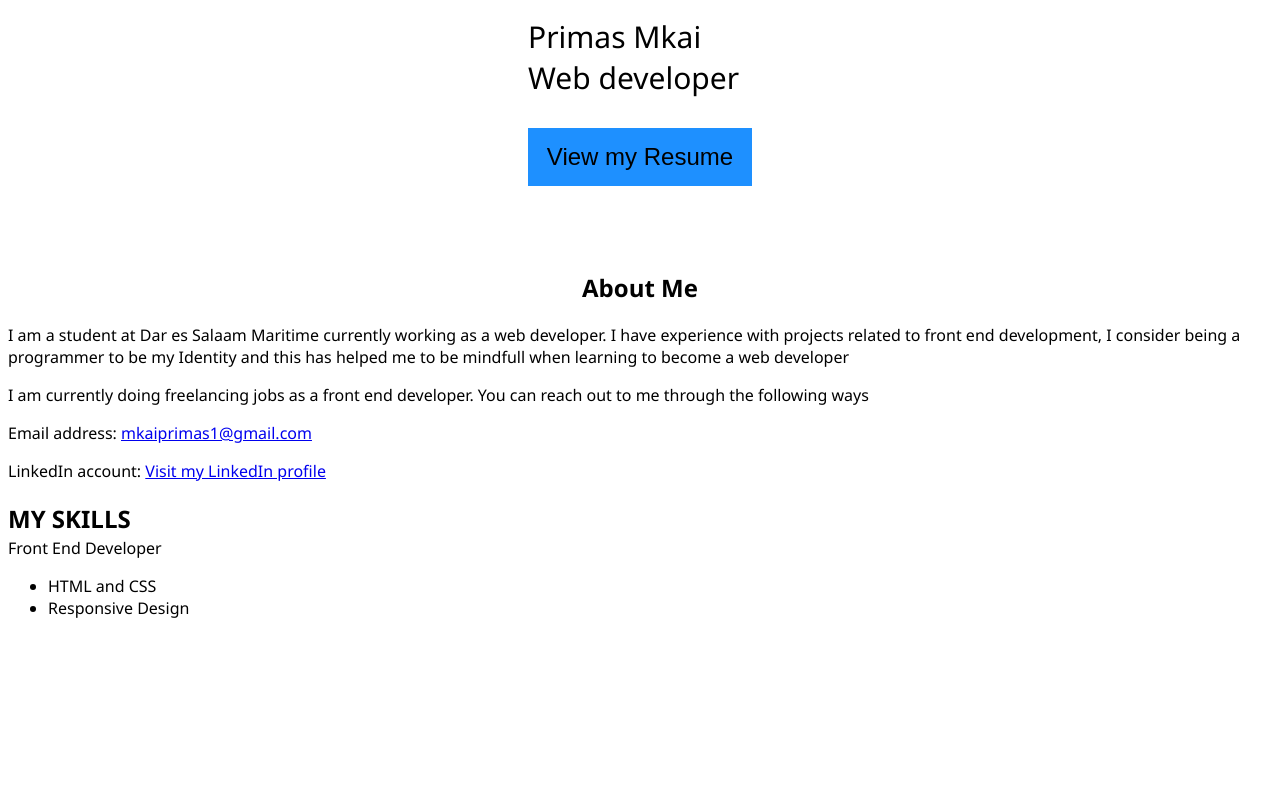
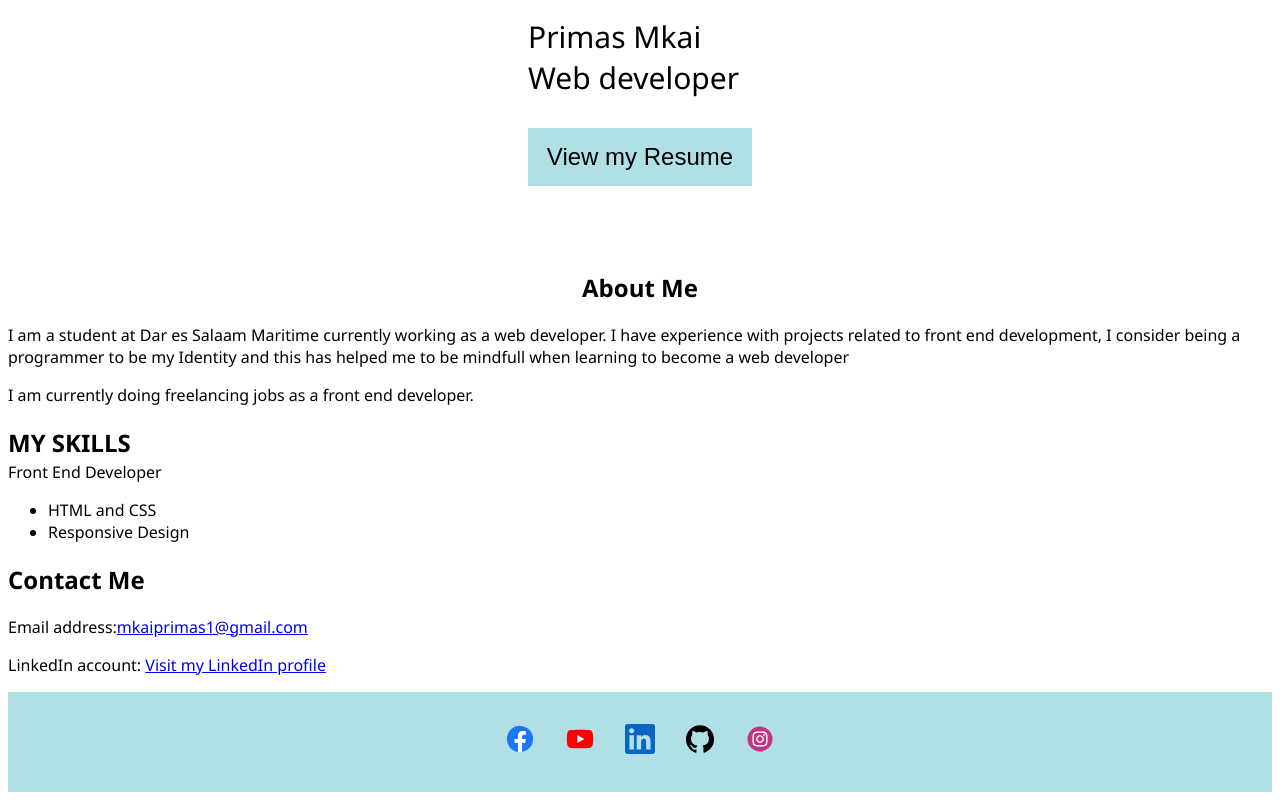
Before and after one commit to Primas-Mkai/web-projects, a plain HTML site: page index.html in a window 1280 px wide. Shown: the part 373-1173 px from the top of the page. Before the commit the page ends 1008 px from the top, so only its background shows below. Drawn offline with Linux system fonts and the light colour scheme.

Commit message:
Added footer and changed footer

```diff
--- a/index.html
+++ b/index.html
@@ -36,11 +36,9 @@
 
         <p>
             I am currently doing freelancing jobs as a front end
-            developer. You can reach out to me through the following ways
+            developer.
         </p>
 
-        <p>Email address: <a href="mailto:mkaiprimas1@gmail.com">mkaiprimas1@gmail.com</a> </p>
-        <p>LinkedIn account: <a href="http://www.linkedin.com/in/primas-mkai" target="_blank" rel="noopener noreferrer">Visit my LinkedIn profile</a> </p>
 
         <h2 style="margin-bottom: 2px">MY SKILLS</h2>
 
@@ -51,8 +49,34 @@
             <li>Responsive Design</li>
         </ul>
 
+        <h2>Contact Me</h2>
+
+        <p>Email address:<a href="mailto:mkaiprimas1@gmail.com">mkaiprimas1@gmail.com</a> </p>
+        <p>LinkedIn account: <a href="http://www.linkedin.com/in/primas-mkai" target="_blank" rel="noopener noreferrer">Visit my LinkedIn profile</a> </p>
+
     </div>
 
+    <div class="footer">
+        <a href="http://www.facebook.com" target="_blank">
+            <img src="icons/facebook.svg" alt="facebook-icon" class="footer-icon">
+        </a>
+
+        <a href="http://www.youtube.com" target="_blank">
+            <img src="icons/youtube.svg" alt="youtube" class="footer-icon">
+        </a>
+
+        <a href="http://www.linkedin.com/in/primasmkai" target="_blank">
+            <img src="icons/linkedIn.svg" alt="linkedIn-icon" class="footer-icon">
+        </a>
+
+        <a href="http://www.github.com/Primas-Mkai" target="_blank">
+            <img src="icons/github.svg" alt="github-icon" class="footer-icon">
+        </a>
+
+        <a href="http://www.instagram.com" target="_blank">
+            <img src="icons/instagram.svg" alt="instagram-icon" class="footer-icon">
+        </a>
+    </div>
 
 </body>
 </html>
--- a/style.css
+++ b/style.css
@@ -23,13 +23,13 @@ body {
     margin-top: 100px;
 }
 
-img {
+.content img {
     height: 200px;
     max-width: 200px;
     position: relative;
     left: 50%;
     transform: translate(-50%);
-    background-color: dodgerblue;
+    background-color: powderblue;
     border-radius: 50%;
     padding: 12px;
 }
@@ -40,7 +40,7 @@ img {
 
 button {
     padding: 15px;
-    background-color: dodgerblue;
+    background-color: powderblue;
     border: none;
     font-size:24px;
     transition: color 1s;
@@ -53,3 +53,24 @@ button:hover {
 .about-section p {
     margin-top: 1px;
 }
+
+.footer {
+    background-color: powderblue;
+    display:flex;
+    justify-content: center;
+    align-items: center;
+    margin-left: 0;
+    height: 100px;
+}
+
+.footer a {
+    padding: 15px;
+    color: black;
+    display: inline-block;
+    margin:0;
+}
+
+.footer-icon {
+    width:30px;
+    height:30px;
+}
```
